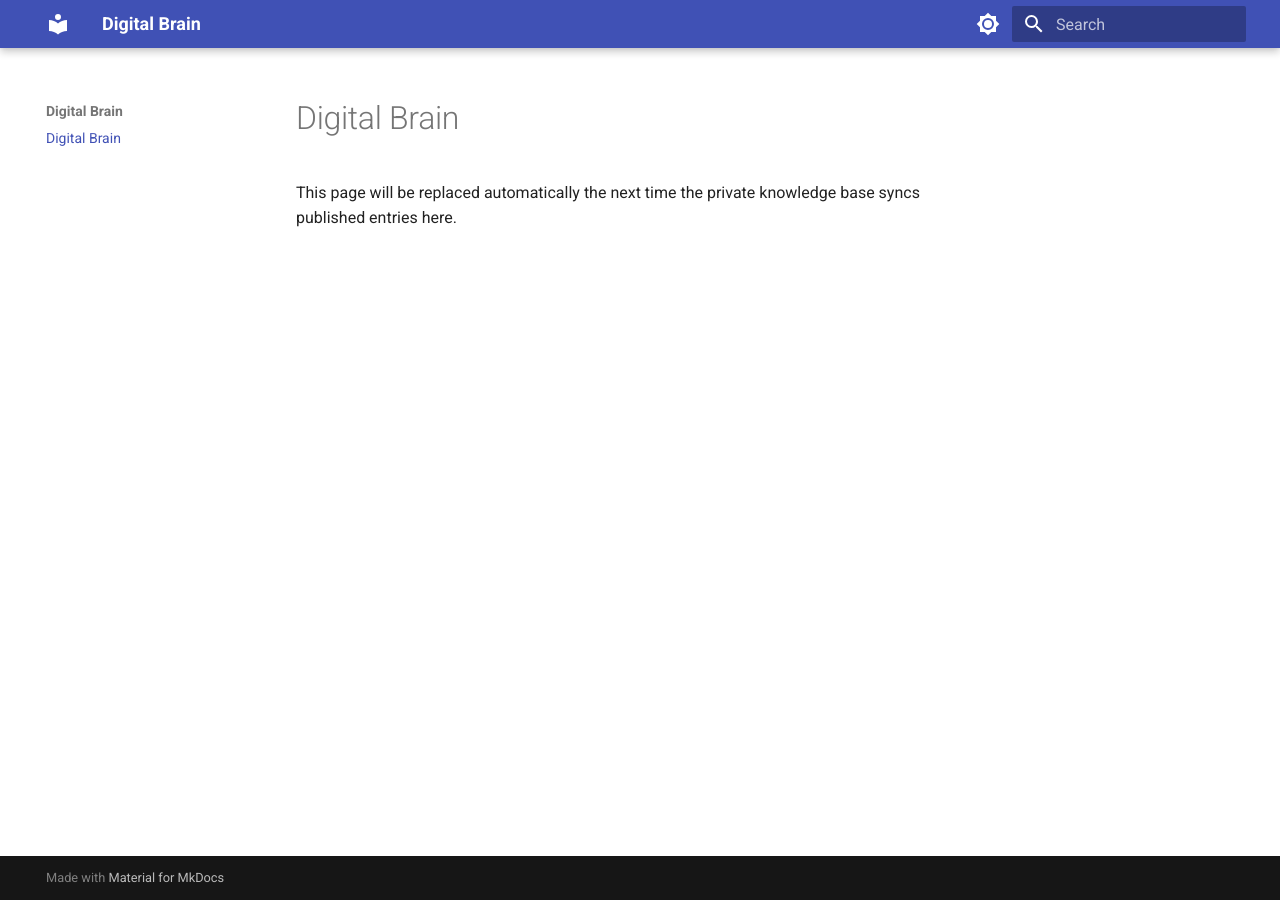
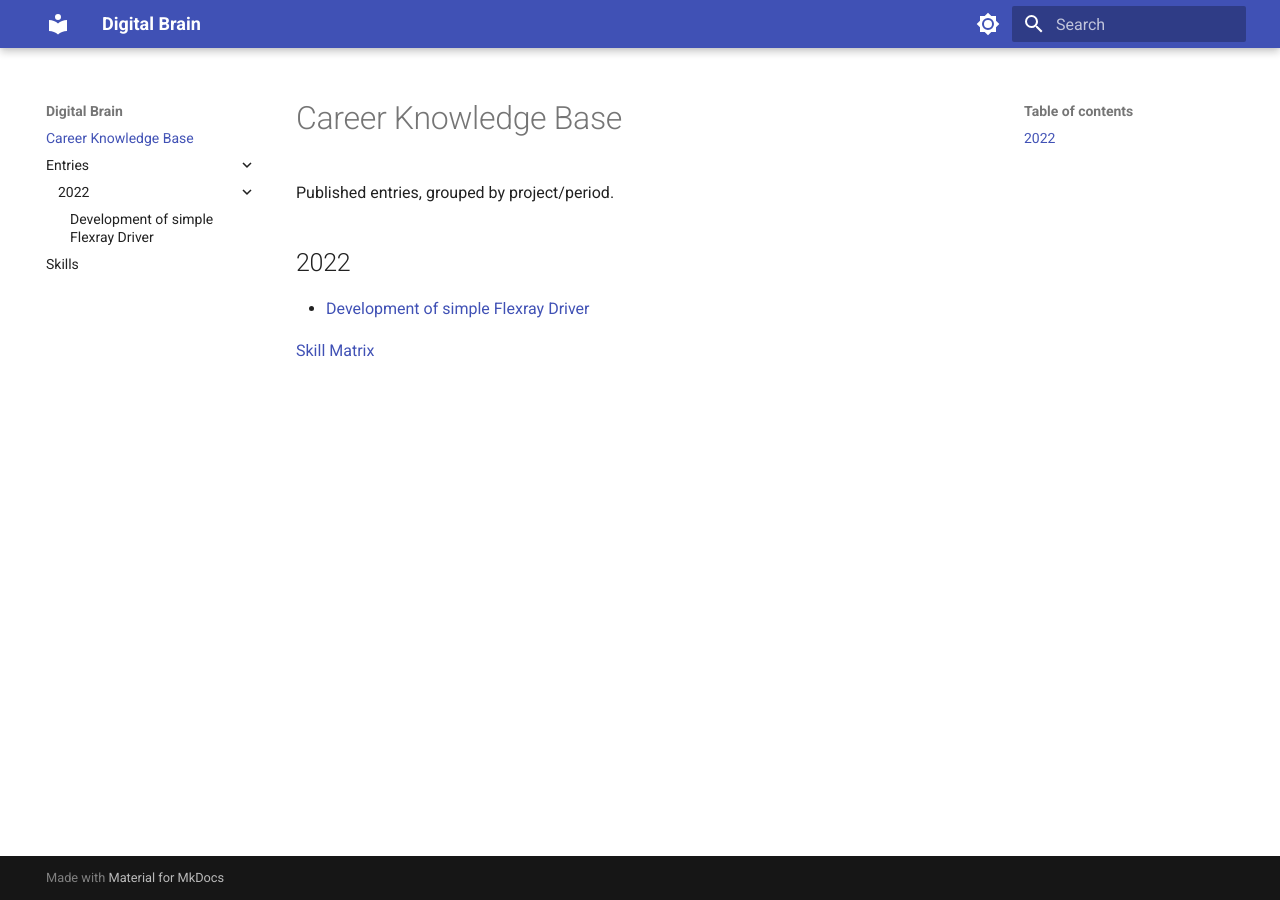
Before and after one commit to Sivaram91/Digital_Brain, an MkDocs documentation site: the page built from docs/index.md, in a window 1280 px wide. Built offline with MkDocs 1.6.1 and Material for MkDocs 9.7.7, drawn with Linux system fonts in a browser that asks for light colours.

Commit message:
Sync from private knowledge base

```diff
--- a/docs/index.md
+++ b/docs/index.md
@@ -1,4 +1,8 @@
-# Digital Brain
+# Career Knowledge Base
 
-This page will be replaced automatically the next time the private
-knowledge base syncs published entries here.
+Published entries, grouped by project/period.
+
+## 2022
+- [Development of simple Flexray Driver](entries/2022/Flexray_Driver_Devleopment.md)
+
+[Skill Matrix](skills/index.md)
```
Also changed, not shown: docs/entries/2022/Flexray_Driver_Devleopment.md (added, +9 -0 lines), docs/skills/index.md (added, +16 -0 lines).
